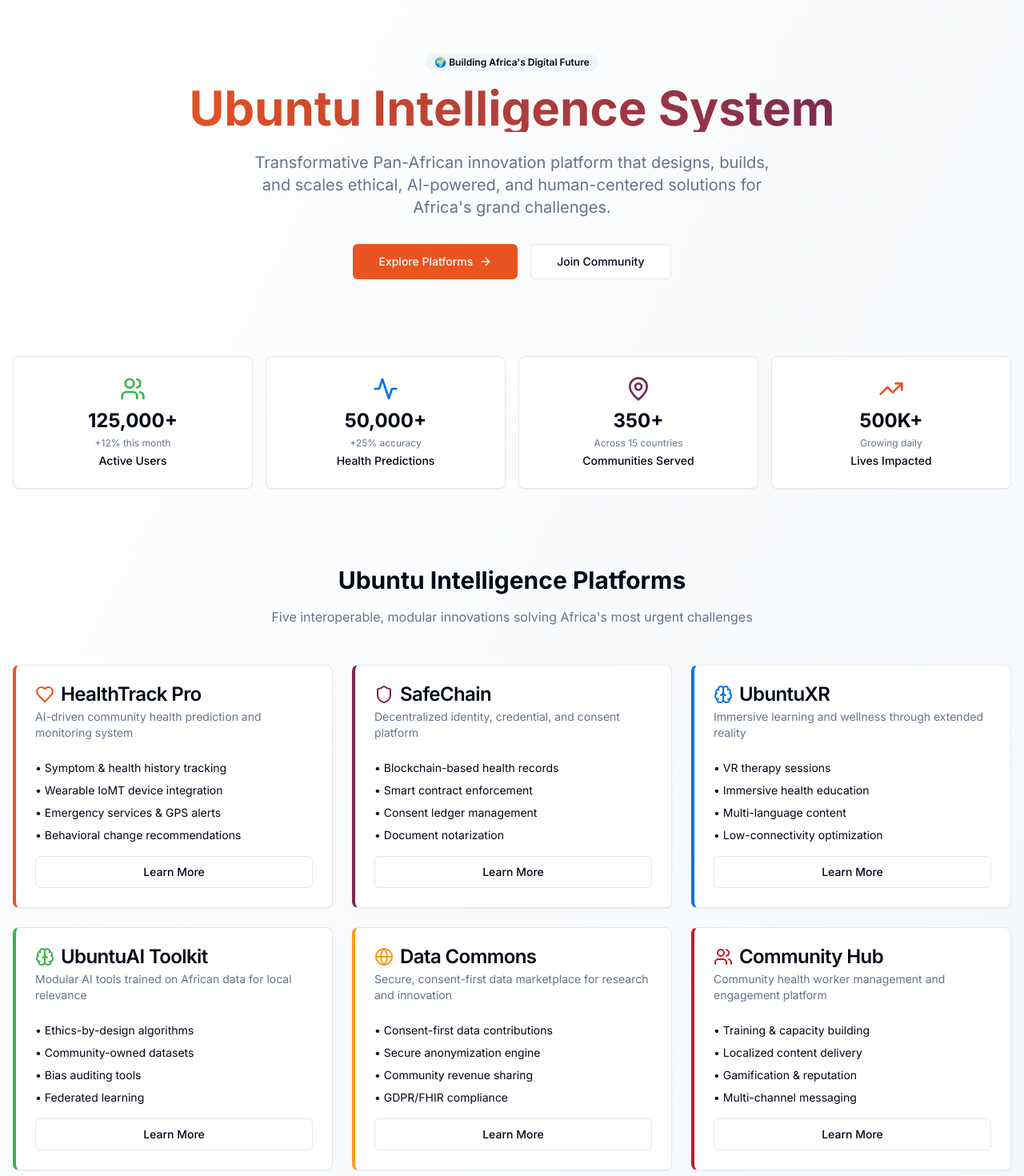
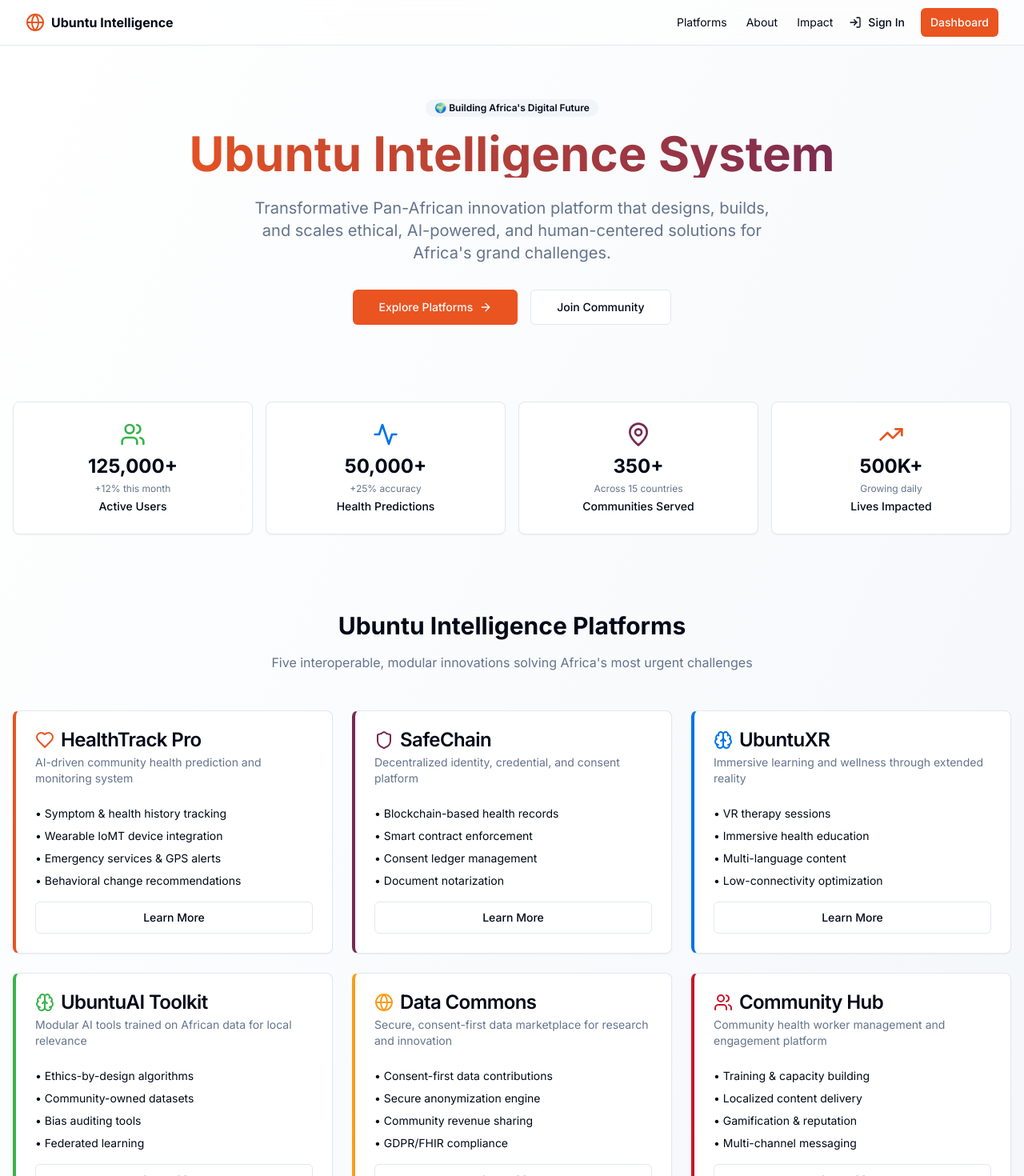
Before and after one commit to ernestonkunzimana/Ubuntu_health_Systems, a Next.js app: page / in a window 1280 px wide. Shown: the top 1470 px of the page at 80% size. Built offline with nearby package versions, Linux system fonts and the light colour scheme.

Commit message:
Update home page with navigation to dashboard
cgen-7c911efce76d4613bcf1abe533815d57

```diff
--- a/app/page.tsx
+++ b/app/page.tsx
@@ -1,7 +1,8 @@
+import Link from 'next/link'
 import { Button } from '@/components/ui/button'
 import { Card, CardContent, CardDescription, CardHeader, CardTitle } from '@/components/ui/card'
 import { Badge } from '@/components/ui/badge'
-import { ArrowRight, Heart, Shield, Brain, Users, Globe, Zap } from 'lucide-react'
+import { ArrowRight, Heart, Shield, Brain, Users, Globe, Zap, LogIn } from 'lucide-react'
 import { PlatformStats } from '@/components/platform-stats'
 import { FeatureGrid } from '@/components/feature-grid'
 import { ImpactMetrics } from '@/components/impact-metrics'
@@ -9,6 +10,44 @@ import { ImpactMetrics } from '@/components/impact-metrics'
 export default function HomePage() {
   return (
     <div className="min-h-screen bg-gradient-to-br from-background to-muted">
+      {/* Navigation Bar */}
+      <nav className="border-b bg-background/95 backdrop-blur supports-[backdrop-filter]:bg-background/60">
+        <div className="container flex h-14 items-center">
+          <div className="mr-4 flex">
+            <Link href="/" className="mr-6 flex items-center space-x-2">
+              <Globe className="h-6 w-6 text-ubuntu-orange" />
+              <span className="font-bold">Ubuntu Intelligence</span>
+            </Link>
+          </div>
+          <div className="flex flex-1 items-center justify-between space-x-2 md:justify-end">
+            <nav className="flex items-center space-x-6 text-sm">
+              <Link href="/#platforms" className="transition-colors hover:text-ubuntu-orange">
+                Platforms
+              </Link>
+              <Link href="/#about" className="transition-colors hover:text-ubuntu-orange">
+                About
+              </Link>
+              <Link href="/#impact" className="transition-colors hover:text-ubuntu-orange">
+                Impact
+              </Link>
+            </nav>
+            <div className="flex items-center space-x-2">
+              <Link href="/sign-in">
+                <Button variant="ghost" size="sm">
+                  <LogIn className="h-4 w-4 mr-2" />
+                  Sign In
+                </Button>
+              </Link>
+              <Link href="/dashboard">
+                <Button size="sm" className="bg-ubuntu-orange hover:bg-ubuntu-orange/90">
+                  Dashboard
+                </Button>
+              </Link>
+            </div>
+          </div>
+        </div>
+      </nav>
+
       {/* Hero Section */}
       <section className="container mx-auto px-4 py-16 text-center">
         <div className="max-w-4xl mx-auto">
@@ -23,13 +62,17 @@ export default function HomePage() {
             ethical, AI-powered, and human-centered solutions for Africa's grand challenges.
           </p>
           <div className="flex flex-col sm:flex-row gap-4 justify-center">
+            <Link href="/dashboard">
               <Button size="lg" className="bg-ubuntu-orange hover:bg-ubuntu-orange/90">
                 Explore Platforms
                 <ArrowRight className="ml-2 h-4 w-4" />
               </Button>
+            </Link>
+            <Link href="/sign-up">
               <Button size="lg" variant="outline">
                 Join Community
               </Button>
+            </Link>
           </div>
         </div>
       </section>
@@ -38,7 +81,7 @@ export default function HomePage() {
       <PlatformStats />
 
       {/* Core Platforms */}
-      <section className="container mx-auto px-4 py-16">
+      <section id="platforms" className="container mx-auto px-4 py-16">
         <div className="text-center mb-12">
           <h2 className="text-3xl font-bold mb-4">Ubuntu Intelligence Platforms</h2>
           <p className="text-muted-foreground max-w-2xl mx-auto">
@@ -64,9 +107,11 @@ export default function HomePage() {
                 <li>• Emergency services & GPS alerts</li>
                 <li>• Behavioral change recommendations</li>
               </ul>
+              <Link href="/dashboard/healthtrack">
                 <Button className="w-full mt-4" variant="outline">
                   Learn More
                 </Button>
+              </Link>
             </CardContent>
           </Card>
 
@@ -87,9 +132,11 @@ export default function HomePage() {
                 <li>• Consent ledger management</li>
                 <li>• Document notarization</li>
               </ul>
+              <Link href="/dashboard/safechain">
                 <Button className="w-full mt-4" variant="outline">
                   Learn More
                 </Button>
+              </Link>
             </CardContent>
           </Card>
 
@@ -110,9 +157,11 @@ export default function HomePage() {
                 <li>• Multi-language content</li>
                 <li>• Low-connectivity optimization</li>
               </ul>
+              <Link href="/dashboard/ubuntuxr">
                 <Button className="w-full mt-4" variant="outline">
                   Learn More
                 </Button>
+              </Link>
             </CardContent>
           </Card>
 
@@ -133,9 +182,11 @@ export default function HomePage() {
                 <li>• Bias auditing tools</li>
                 <li>• Federated learning</li>
               </ul>
+              <Link href="/dashboard/ai-engine">
                 <Button className="w-full mt-4" variant="outline">
                   Learn More
                 </Button>
+              </Link>
             </CardContent>
           </Card>
 
@@ -156,9 +207,11 @@ export default function HomePage() {
                 <li>• Community revenue sharing</li>
                 <li>• GDPR/FHIR compliance</li>
               </ul>
+              <Link href="/dashboard/data-commons">
                 <Button className="w-full mt-4" variant="outline">
                   Learn More
                 </Button>
+              </Link>
             </CardContent>
           </Card>
 
@@ -179,19 +232,23 @@ export default function HomePage() {
                 <li>• Gamification & reputation</li>
                 <li>• Multi-channel messaging</li>
               </ul>
+              <Link href="/dashboard/community">
                 <Button className="w-full mt-4" variant="outline">
                   Learn More
                 </Button>
+              </Link>
             </CardContent>
           </Card>
         </div>
       </section>
 
       {/* Impact Metrics */}
+      <section id="impact">
         <ImpactMetrics />
+      </section>
 
       {/* Ubuntu Philosophy */}
-      <section className="bg-muted py-16">
+      <section id="about" className="bg-muted py-16">
         <div className="container mx-auto px-4 text-center">
           <h2 className="text-3xl font-bold mb-6">Ubuntu Philosophy</h2>
           <p className="text-xl text-muted-foreground mb-8 max-w-3xl mx-auto">
@@ -229,6 +286,20 @@ export default function HomePage() {
           </div>
         </div>
       </section>
+
+      {/* Footer */}
+      <footer className="bg-background border-t">
+        <div className="container mx-auto px-4 py-8">
+          <div className="text-center">
+            <p className="text-muted-foreground">
+              © 2024 Ubuntu Intelligence System. Building Africa's ethical and inclusive digital future.
+            </p>
+            <p className="text-sm text-muted-foreground mt-2">
+              Founded by Ernest Nkunzimana • Contact: nkernest666@gmail.com
+            </p>
+          </div>
+        </div>
+      </footer>
     </div>
   )
 }
```
Lines whose indentation alone changed are shown as unchanged.
